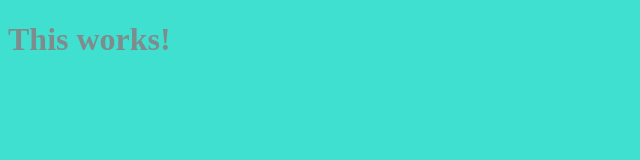
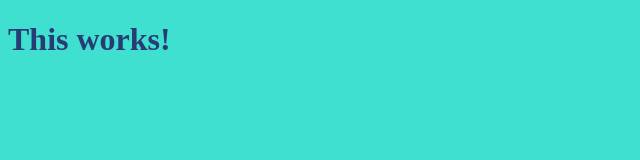
Before and after one commit to snoop2head/Vanilla-JavaScript-Learning, a plain HTML site: page index.html in a window 1280 px wide. Both pictures are taken after a click on the element "This works!". Shown: the whole page, without its empty margins (0-640 px from the left). Drawn offline with Linux system fonts and the light colour scheme.

Commit message:
part 2 theory is over

```diff
--- a/index.css
+++ b/index.css
@@ -1,7 +1,15 @@
 body{
   background-color: turquoise;
+}
+
+.btn{
+  cursor: pointer;
 }
 
 h1 {
   color: "#34495e"
 }
+
+.clicked {
+  color: #273c75
+}
--- a/index.html
+++ b/index.html
@@ -5,7 +5,8 @@
     <link rel="stylesheet" href = "index.css"/>
   </head>
   <body>
-    <h1 id = "title">This works!</h1>
+    <h1 id = "title" class="btn">This works!</h1>
+
     <script src="index.js">
 
     </script>
--- a/index.js
+++ b/index.js
@@ -207,9 +207,11 @@ if (age >= 18 && age <= 21){
 
 // 2-6 DOM If else function practice
 
+/*
 const title = document.querySelector("#title");
 const BASE_COLOR = "rgb(52, 73, 94)";
 const OTHER_COLOR = "#7f8c8d";
+const CLICKED_CLASS = "clicked";
 
 
 function handleClick() {
@@ -241,3 +243,32 @@ function handleOnline() {
 
 window.addEventListener("offline",handleOffline);
 window.addEventListener("online",handleOnline);
+
+*/
+
+// 2-7 DOM If else Function part 2
+
+
+const title = document.querySelector("#title");
+const CLICKED_CLASS = "clicked";
+
+
+function handleClick() {
+  title.classList.toggle(CLICKED_CLASS);
+  /*
+  // below is exact same thing as toggle
+  const hasClass = title.classList.contains(CLICKED_CLASS);
+  // console.log(currentClass);
+  if (hasClass){
+    title.classList.remove(CLICKED_CLASS);
+  } else {
+    title.classList.add(CLICKED_CLASS);
+  }
+  */
+};
+
+function init() {
+  title.addEventListener("click",handleClick);
+};
+
+init();
```
